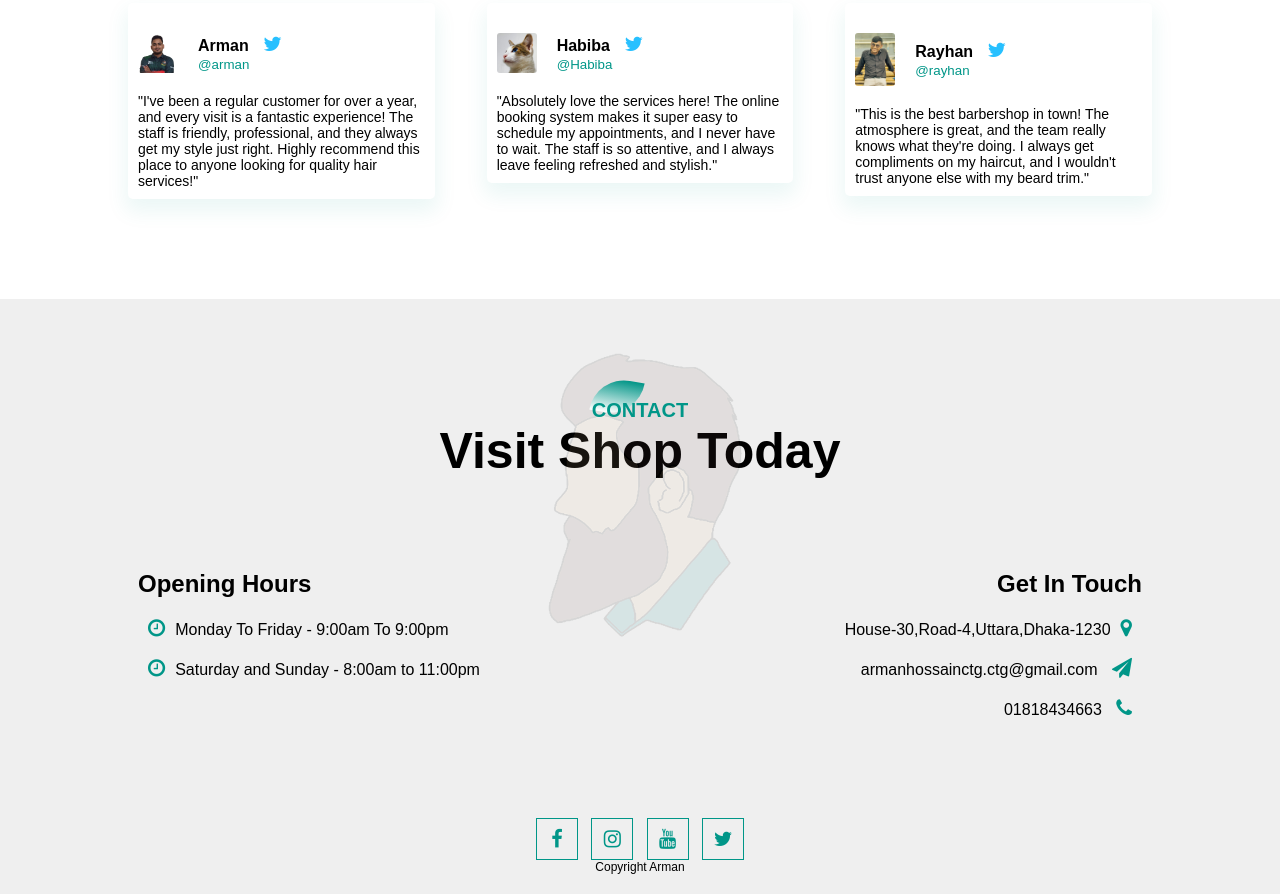
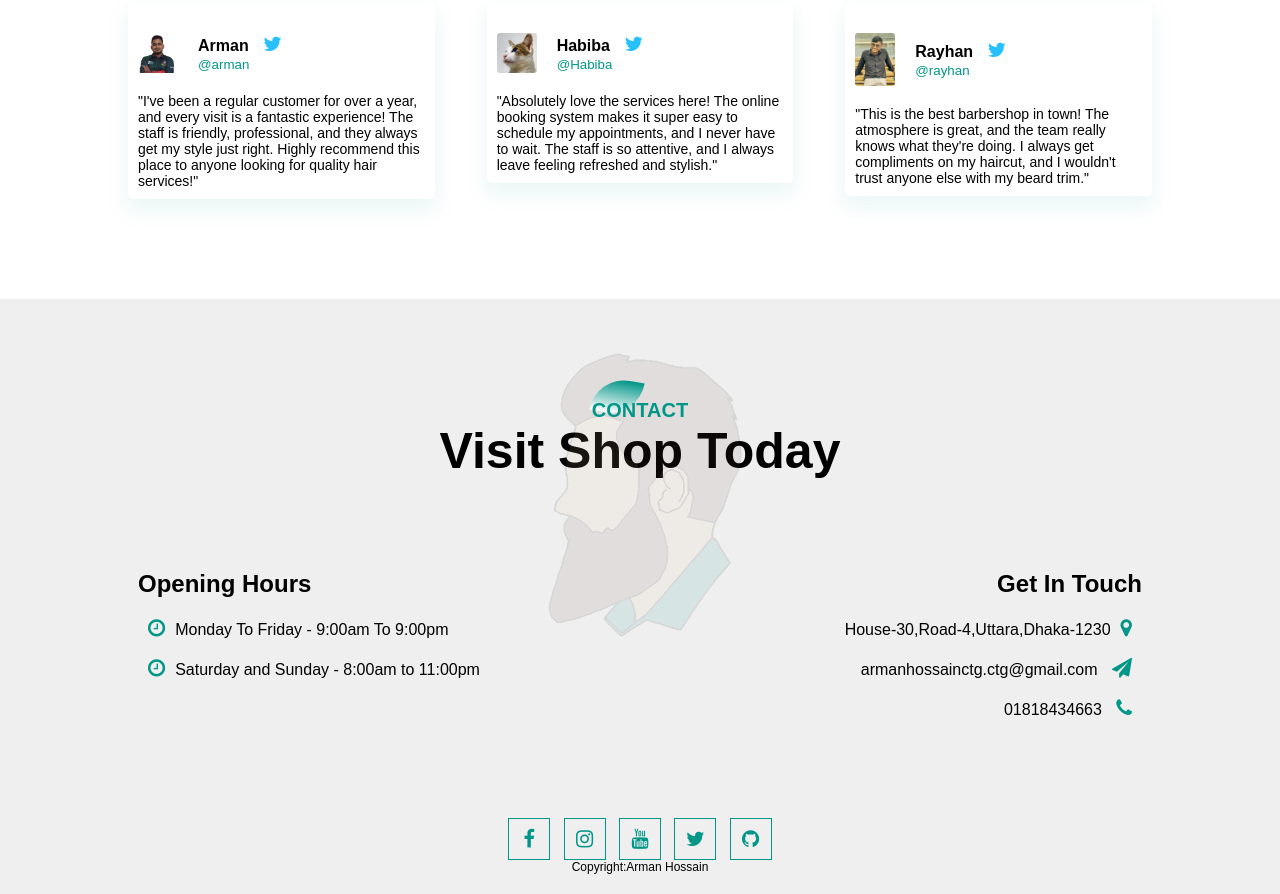
Before and after one commit to Armanhossain192588/Barber_Shop, a plain HTML site: page index.html in a window 1280 px wide. Shown: the part 2788-3682 px from the top of the page. Drawn offline with Linux system fonts and the light colour scheme; some packages are replaced by stand-ins of ours; a script that the page names is missing.

Commit message:
footer section & copyright added

```diff
--- a/index.html
+++ b/index.html
@@ -181,11 +181,12 @@
             </div>
         </div>
         <div class="social-links">
-            <i class="fa fa-facebook"></i>
-            <i class="fa fa-instagram"></i>
-            <i class="fa fa-youtube"></i>
-            <i class="fa fa-twitter"></i>
-            <p>Copyright Arman</p>
+            <a href="https://www.facebook.com/profile.php?id=100079588707092"><i class="fa fa-facebook"></i></a>
+           <a href="https://www.instagram.com/arman_hossaain/"><i class="fa fa-instagram"></i></a>
+            <a href="https://www.youtube.com/@Experiencing_.Bangladesh"><i class="fa fa-youtube"></i></a>
+            <a href=""><i class="fa fa-twitter"></i></a>
+            <a href="https://github.com/Armanhossain192588"><i class="fa fa-github"></i></a>
+            <p>Copyright:Arman Hossain</p>
         </div>
     </section>
 
```
